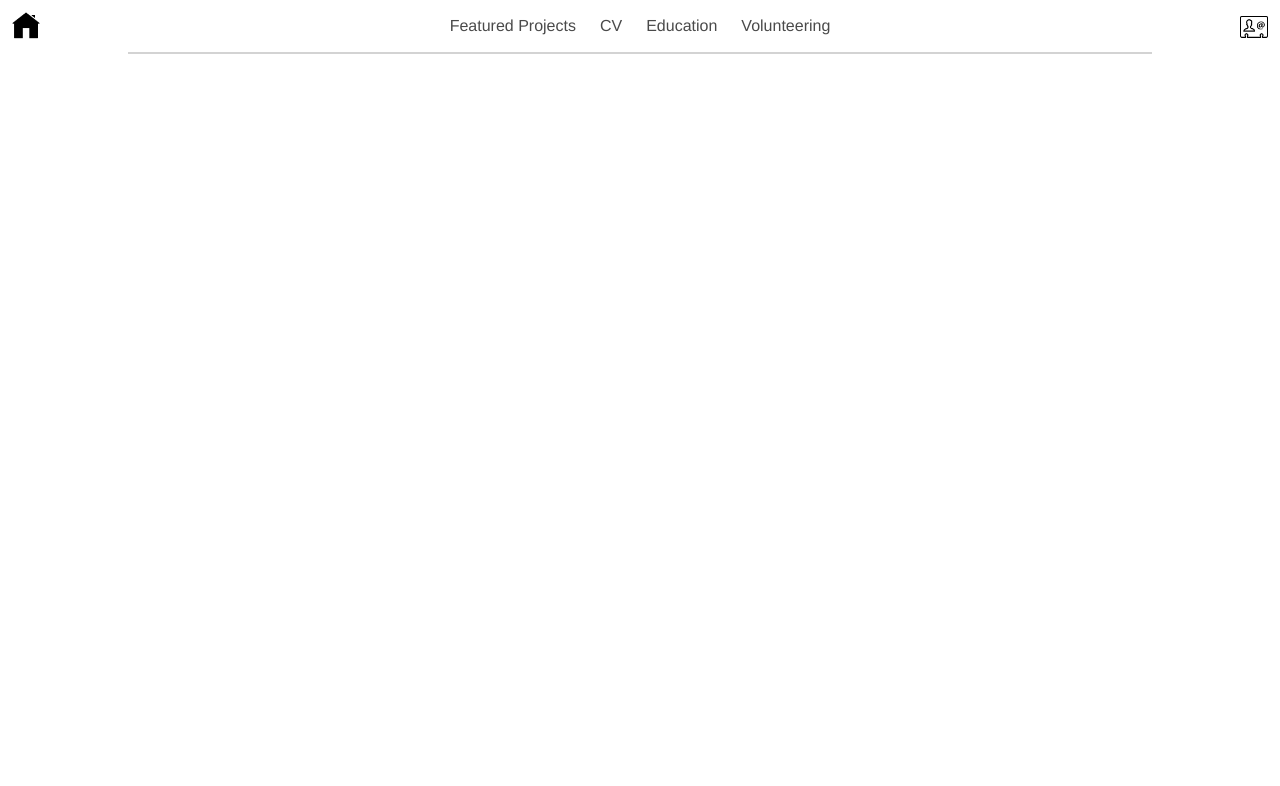
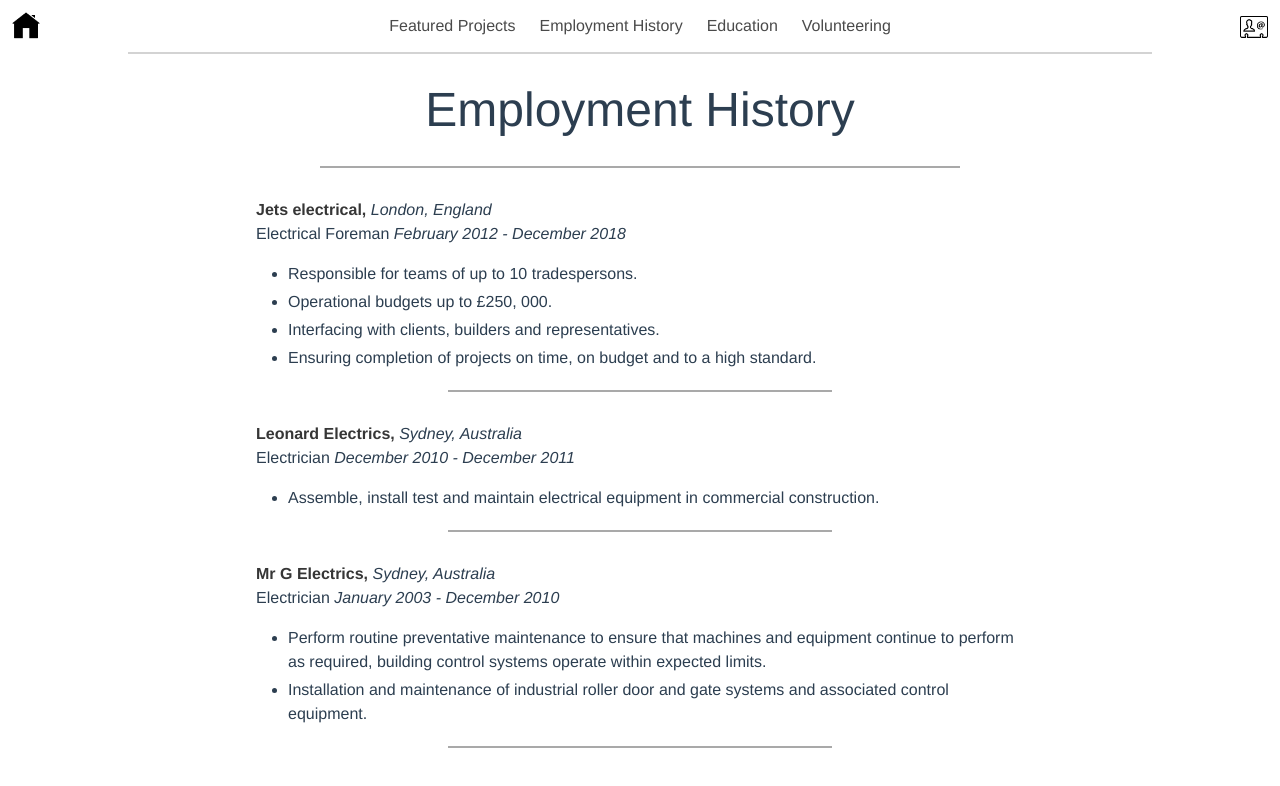
Before and after one commit to h3x/portfolio, a Vue app: page /#/employment in a window 1280 px wide. Shown: the top 786 px of the page. Built offline with nearby package versions, Linux system fonts and the light colour scheme.

Commit message:
change CV to Eployment history

```diff
--- a/src/components/Menu.vue
+++ b/src/components/Menu.vue
@@ -14,7 +14,7 @@
       <div id="navbarBasicExample" class="navbar-menu" v-bind:class="{'is-active': isOpen}" @click="closeMenu">
         <div class="navbar-start"></div>
         <router-link class="navbar-item" :to="{ name: 'projects'}">Featured Projects</router-link>
-        <router-link class="navbar-item" :to="{ name: 'cv'}">CV</router-link>
+        <router-link class="navbar-item" :to="{ name: 'employment'}">Employment History</router-link>
         <router-link class="navbar-item" :to="{ name: 'education'}">Education</router-link>
         <router-link class="navbar-item" :to="{ name: 'volunteer'}">Volunteering</router-link>
         <!-- <router-link class="navbar-item" :to="{ name: 'about'}">About</router-link> -->
--- a/src/router/index.ts
+++ b/src/router/index.ts
@@ -29,13 +29,13 @@ const routes = [
       import(/* webpackChunkName: "about" */ "../views/Contact.vue")
   },
   {
-    path: "/cv",
-    name: "cv",
+    path: "/employment",
+    name: "employment",
     // route level code-splitting
     // this generates a separate chunk (about.[hash].js) for this route
     // which is lazy-loaded when the route is visited.
     component: () =>
-      import(/* webpackChunkName: "about" */ "../views/CV.vue")
+      import(/* webpackChunkName: "about" */ "../views/Employment.vue")
   },
   {
     path: "/education",
--- a/src/views/CV.vue
+++ /dev/null
@@ -1,34 +0,0 @@
-<template>
-  <div class="cv">
-    <h1>CV</h1>
-    <hr/>
-    <div class="content">
-      <section class="has-text-left">
-        <strong>Jets electrical, </strong><em>London, England</em>
-        <div>
-          Electrical Foreman <em>February 2012 - December 2018</em><br />
-          Responsible for teams of up to 10 tradespersons. Operational budgets up to £250, 000. Interfacing with clients, builders and representatives. Ensuring completion of projects on time, on budget and to a high standard.
-        </div>
-      </section>
-      <hr />
-      <section class="has-text-left">
-        <strong>Leonard Electrics, </strong><em>Sydney, Australia</em>
-        <div>
-          Electrician <em>December 2010 - December 2011</em><br />
-          Assemble, install test and maintain electrical equipment in commercial construction.
-        </div>
-      </section>
-      <hr />
-      <section class="has-text-left">
-        <strong>Mr G Electrics, </strong><em>Sydney, Australia</em>
-        <div>
-          Electrician <em>January 2003 - December 2010</em><br />
-          Perform routine preventative maintenance to ensure that machines and equipment continue to perform as required, building control
-          systems operate within expected limits. Installation and maintenance of industrial roller door and gate systems and associated
-          control equipment.
-        </div>
-      </section>
-      <hr />
-    </div>
-  </div>
-</template>
--- /dev/null
+++ b/src/views/Employment.vue
@@ -0,0 +1,43 @@
+<template>
+  <div class="employment">
+    <h1>Employment History</h1>
+    <hr/>
+    <div class="content">
+      <section class="has-text-left">
+        <strong>Jets electrical, </strong><em>London, England</em>
+        <div>
+          Electrical Foreman <em>February 2012 - December 2018</em><br />
+          <ul>
+            <li>Responsible for teams of up to 10 tradespersons.</li>
+            <li>Operational budgets up to £250, 000.</li>
+            <li>Interfacing with clients, builders and representatives.</li>
+            <li>Ensuring completion of projects on time, on budget and to a high standard.</li>
+          </ul>
+        </div>
+      </section>
+      <hr />
+      <section class="has-text-left">
+        <strong>Leonard Electrics, </strong><em>Sydney, Australia</em>
+        <div>
+          Electrician <em>December 2010 - December 2011</em><br />
+          <ul>
+            <li>Assemble, install test and maintain electrical equipment in commercial construction.</li>
+          </ul>
+        </div>
+      </section>
+      <hr />
+      <section class="has-text-left">
+        <strong>Mr G Electrics, </strong><em>Sydney, Australia</em>
+        <div>
+          Electrician <em>January 2003 - December 2010</em><br />
+          <ul>
+            <li>Perform routine preventative maintenance to ensure that machines and equipment continue to perform as required, building control
+            systems operate within expected limits.</li>
+            <li>Installation and maintenance of industrial roller door and gate systems and associated control equipment.</li>
+          </ul>
+        </div>
+      </section>
+      <hr />
+    </div>
+  </div>
+</template>
```
Also changed, not shown: src/views/Achievements.vue (added).
